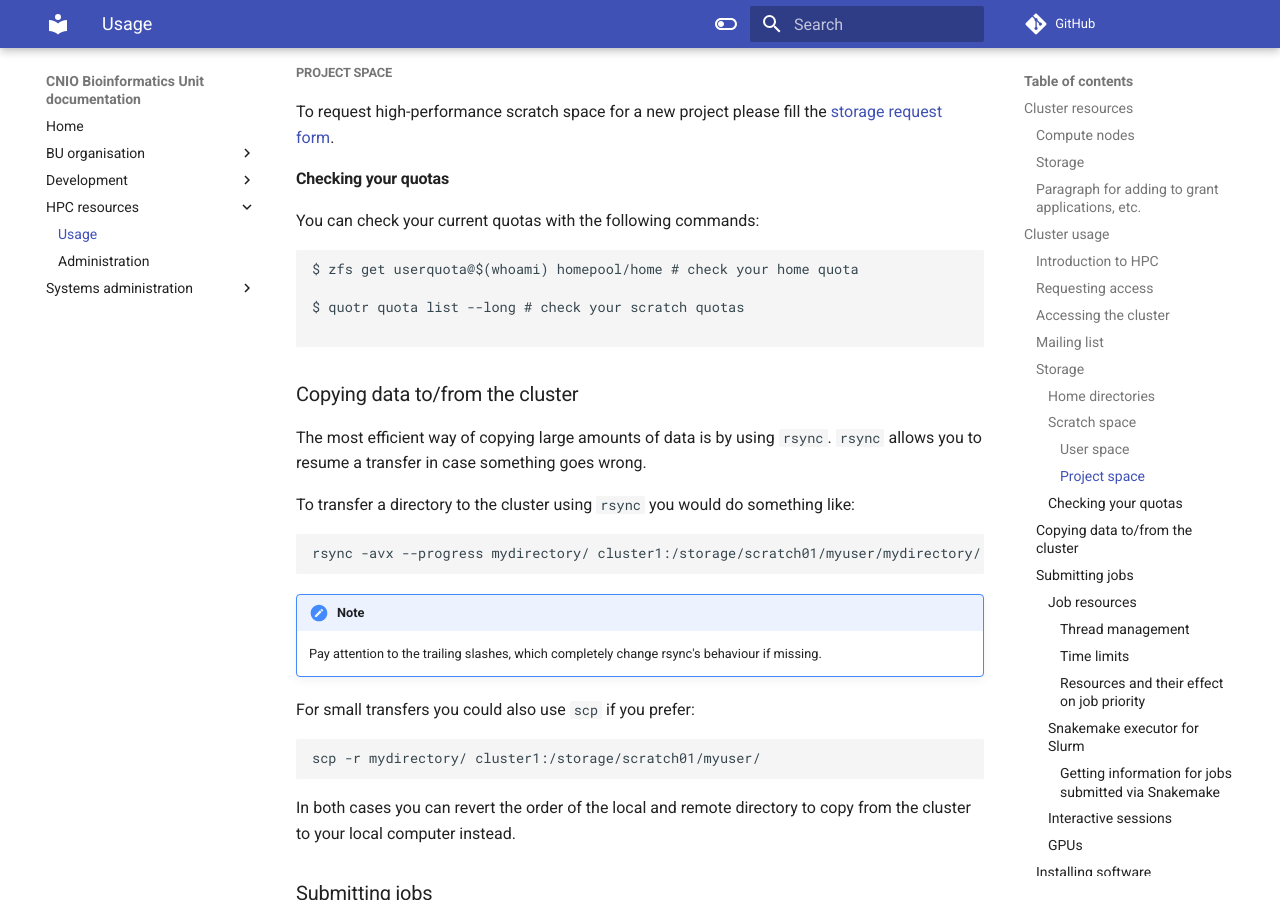
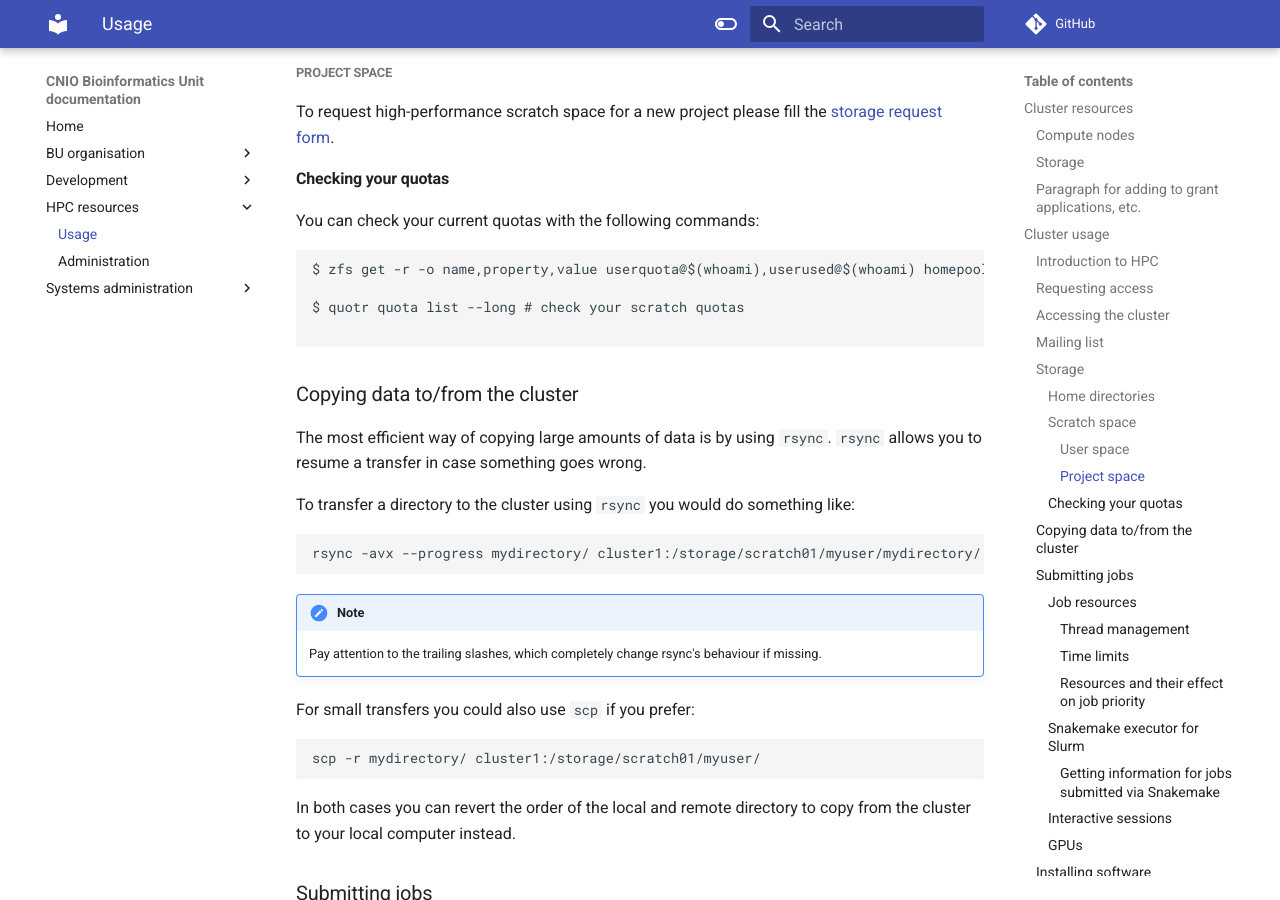
Before and after one commit to cnio-bu/cnio-bu.github.io, an MkDocs documentation site: the page built from docs/hpc/usage.md, in a window 1280 px wide and 900 px high, scrolled down 2511 px. Built offline with MkDocs 1.6.1 and Material for MkDocs 9.7.7, drawn with Linux system fonts in a browser that asks for light colours; comment, search, counter and statistics services are not loaded.

Commit message:
Update zfs quota check command

````diff
--- a/docs/hpc/usage.md
+++ b/docs/hpc/usage.md
@@ -102,7 +102,7 @@ To request high-performance scratch space for a new project please fill the
 You can check your current quotas with the following commands:
 
 ```bash
-$ zfs get userquota@$(whoami) homepool/home # check your home quota
+$ zfs get -r -o name,property,value userquota@$(whoami),userused@$(whoami) homepool2/home
 
 $ quotr quota list --long # check your scratch quotas
 
````
